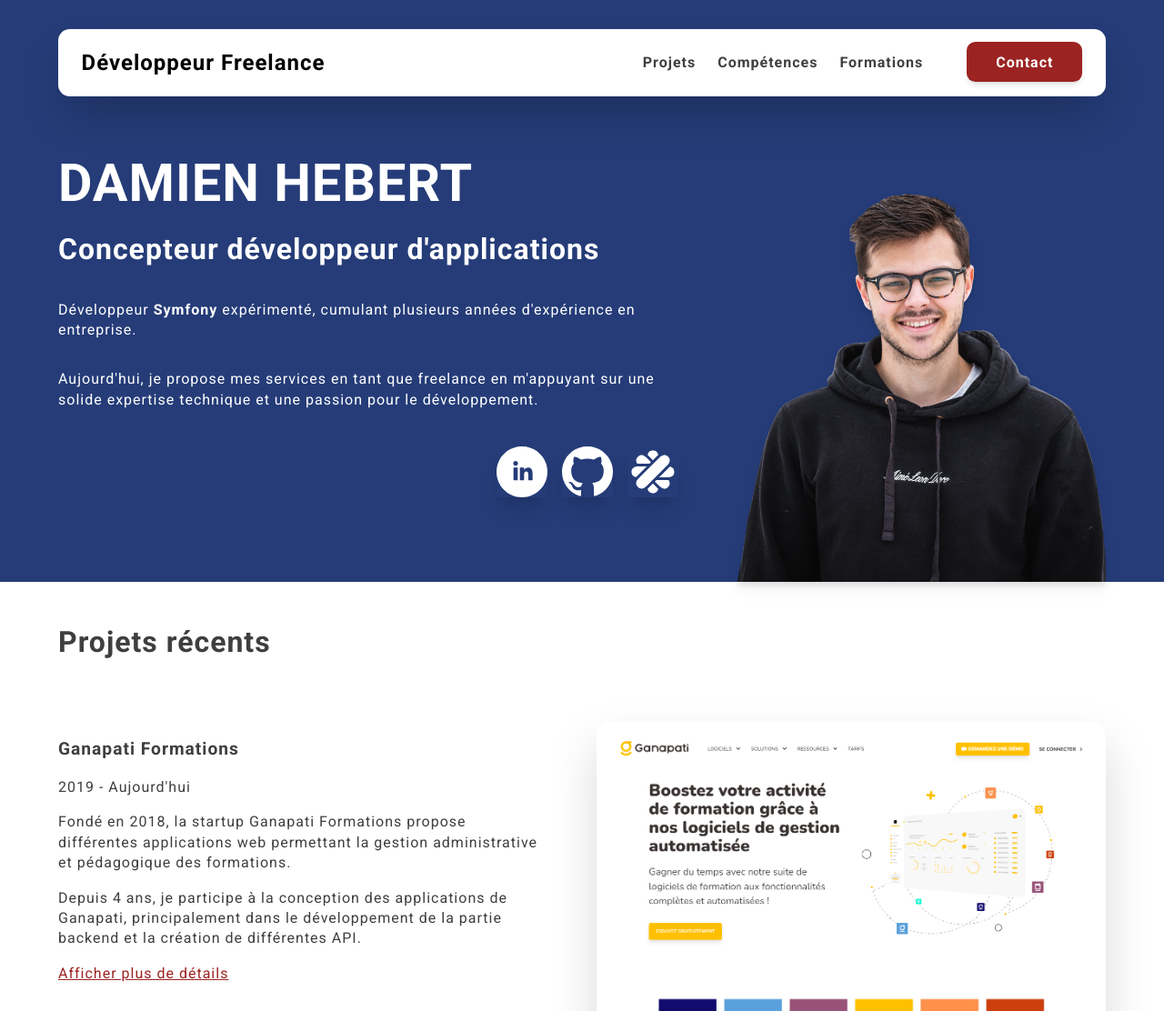
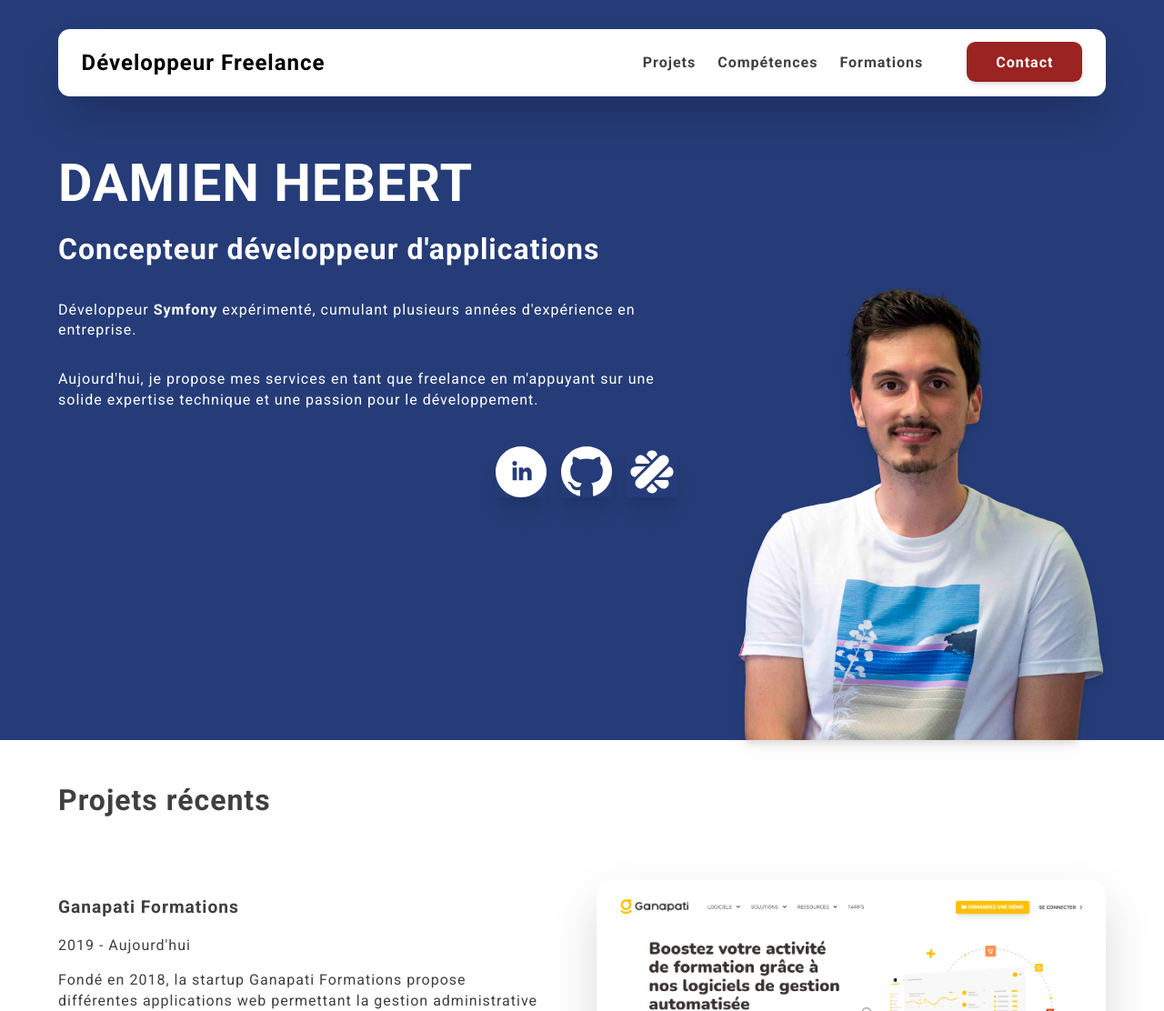
Before and after one commit to Doskyft/damien-hebert, a website built with webpack: page index.html in a window 1280 px wide. Shown: the top 1112 px of the page at 91% size. Built offline with nearby package versions, Linux system fonts and the light colour scheme; files whose address does not match are found by name.

Commit message:
Ajout photo

```diff
--- a/index.html
+++ b/index.html
@@ -64,7 +64,7 @@
         </article>
 
         <div id="summary-image">
-            <img alt="Moi" src="assets/images/charlie.png">
+            <img alt="Moi" src="assets/images/moi.png">
         </div>
     </section>
 
@@ -374,7 +374,8 @@
     </section>
 
     <footer>
-        damienhebert.fr - code accessible sur <a href="https://github.com/Doskyft/damien-hebert" rel="nofollow" target="_blank">Github</a>
+        damienhebert.fr - code accessible sur <a href="https://github.com/Doskyft/damien-hebert" rel="nofollow"
+                                                 target="_blank">Github</a>
     </footer>
 </main>
 
```
Also changed, not shown: assets/images/charlie.png (deleted), assets/images/moi.png (added).
